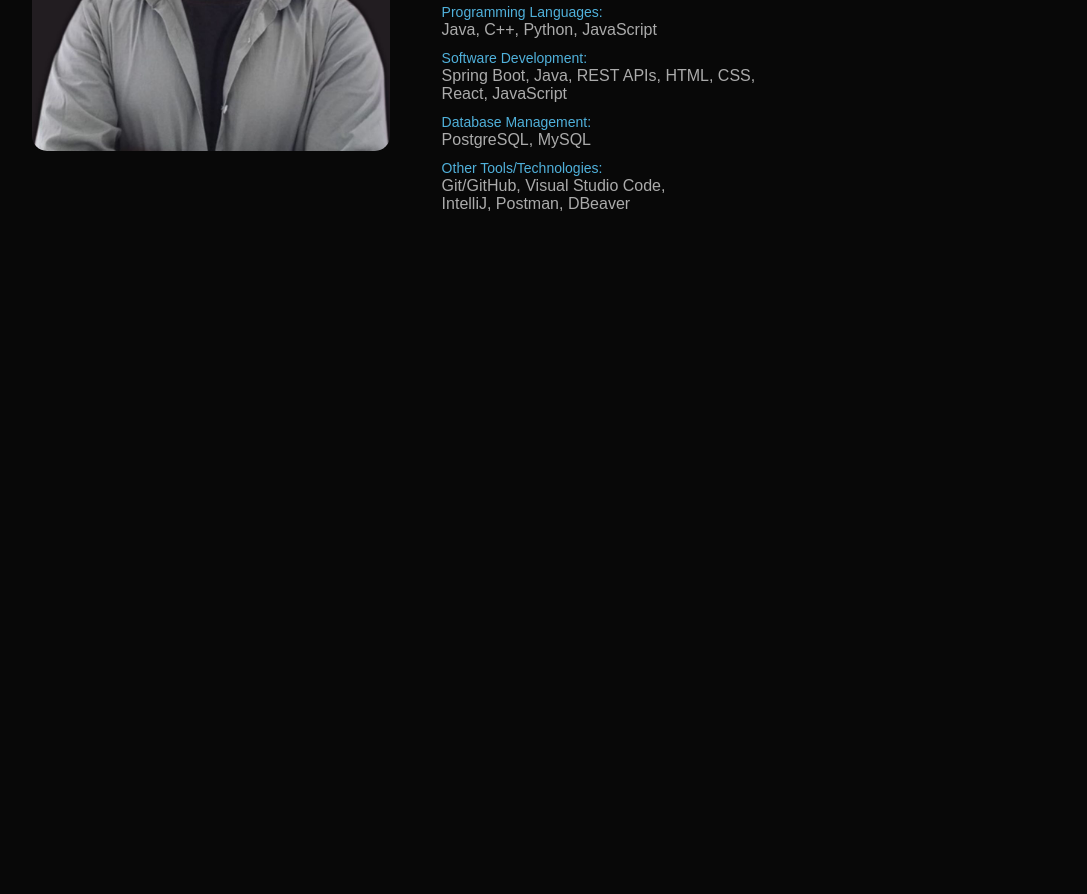
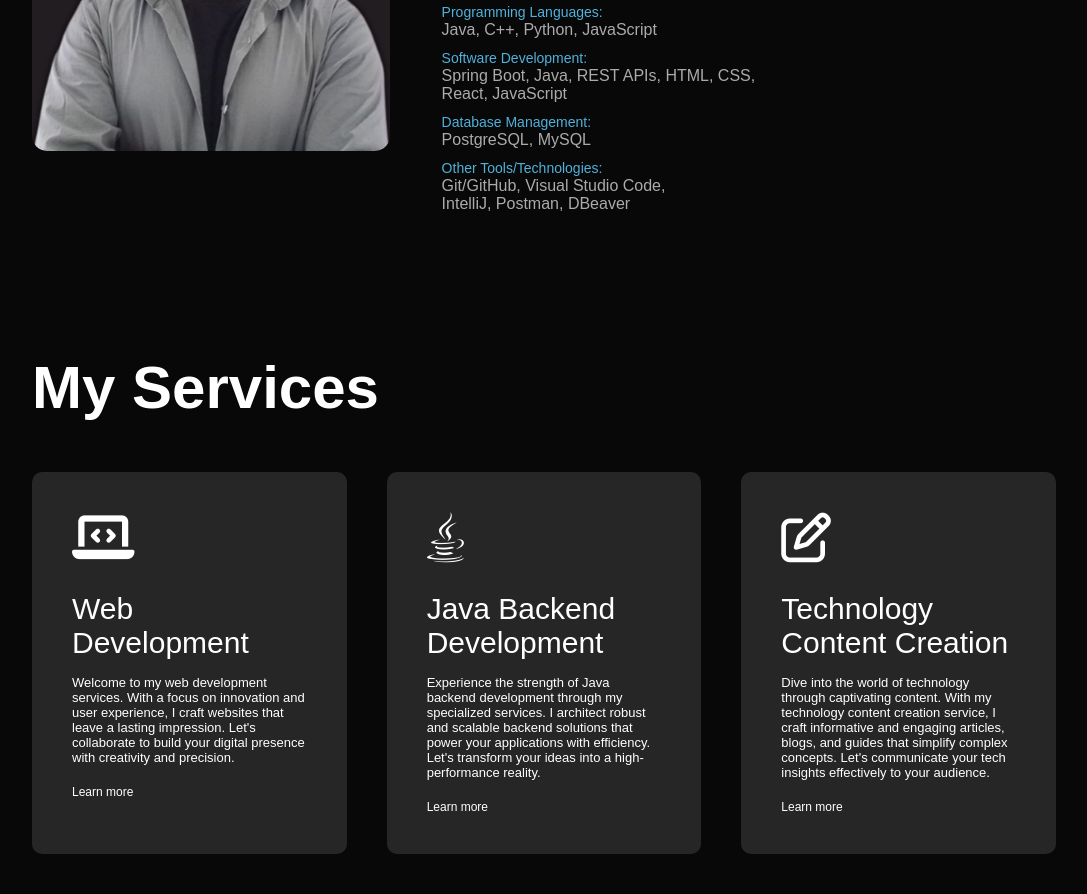
Before and after one commit to amrit12001703/personal-portfolio, a plain HTML site: page index.html in a window 1280 px wide. Shown: the part 1217-2111 px from the top of the page, without its empty margins (96-1183 px from the left). Before the commit the page ends 1530 px from the top, so only its background shows below. Drawn offline with Linux system fonts and the light colour scheme.

Commit message:
Adding Services Section

```diff
--- a/index.html
+++ b/index.html
@@ -7,6 +7,7 @@
     <title>Personal Portfolio</title>
     <!-- Connects CSS file to HTML -->
     <link rel="stylesheet" href="style.css">
+    <script src="https://kit.fontawesome.com/d28ce42356.js" crossorigin="anonymous"></script>
 </head>
 
 <body>
@@ -57,9 +58,12 @@
                     <div class="tab-contents active-tab" id="skills">
                         <ul>
                             <li><span>Programming Languages:</span><br>Java, C++, Python, JavaScript</li>
-                            <li><span>Software Development:</span><br>Spring Boot, Java, REST APIs, HTML, CSS, <br>React, JavaScript</li>
+                            <li><span>Software Development:</span><br>Spring Boot, Java, REST APIs, HTML, CSS,
+                                <br>React, JavaScript
+                            </li>
                             <li><span>Database Management:</span><br>PostgreSQL, MySQL</li>
-                            <li><span>Other Tools/Technologies:</span><br>Git/GitHub, Visual Studio Code, <br>IntelliJ, Postman, DBeaver</li>
+                            <li><span>Other Tools/Technologies:</span><br>Git/GitHub, Visual Studio Code, <br>IntelliJ,
+                                Postman, DBeaver</li>
                         </ul>
                     </div>
 
@@ -67,18 +71,23 @@
                         <ul>
                             <li><span>Oct 2022 - July 2023</span><br>Software Development Intern at Northern Arc Capital
                                 (Chennai, India)</li>
-                            <li><span>July 2022 - Sep 2022</span><br>Technology Program Analyst Summer Internship at Fiserv
+                            <li><span>July 2022 - Sep 2022</span><br>Technology Program Analyst Summer Internship at
+                                Fiserv
                                 (Chennai, India)</li>
-                            <li><span>July 2021 - June 2022</span><br>Technology Content Creator at GeeksforGeeks (Part Time)</li>
-                            <li><span>June 2021 - July 2021</span><br>Frontend Web Development (Summer Internship) at upGrad </li>
+                            <li><span>July 2021 - June 2022</span><br>Technology Content Creator at GeeksforGeeks (Part
+                                Time)</li>
+                            <li><span>June 2021 - July 2021</span><br>Frontend Web Development (Summer Internship) at
+                                upGrad </li>
                         </ul>
                     </div>
 
                     <div class="tab-contents" id="education">
                         <ul>
-                            <li><span>2023</span><br>B.Tech in Computer Science and Engineering at<br>Lovely Professional
+                            <li><span>2023</span><br>B.Tech in Computer Science and Engineering at<br>Lovely
+                                Professional
                                 University, Punjab</li>
-                            <li><span>2019</span><br>Polytechnic in Mechanical Engineering at<br>Sandip University (SBTE), Bihar</li>
+                            <li><span>2019</span><br>Polytechnic in Mechanical Engineering at<br>Sandip University
+                                (SBTE), Bihar</li>
                             <li><span>2016</span><br>10th<br>Jesus and Mary Academy (CBSE), Bihar</li>
                         </ul>
                     </div>
@@ -88,6 +97,38 @@
     </div>
 
     <!----------------------Services---------------------->
+    <div id="services">
+        <div class="container">
+            <h1 class="sub-title">My Services</h1>
+            <div class="services-list">
+                <div>
+                    <i class="fa-solid fa-laptop-code"></i>
+                    <h2>Web Development</h2>
+                    <p>Welcome to my web development services. With a focus on innovation and user experience, I craft
+                        websites that leave a lasting impression. Let's collaborate to build your digital presence with
+                        creativity and precision.</p>
+                    <a href="#">Learn more</a>
+                </div>
+                <div>
+                    <i class="fa-brands fa-java"></i>
+                    <h2>Java Backend Development</h2>
+                    <p>Experience the strength of Java backend development through my specialized services. I architect
+                        robust and scalable backend solutions that power your applications with efficiency. Let's
+                        transform your ideas into a high-performance reality.</p>
+                    <a href="#">Learn more</a>
+                </div>
+                <div>
+                    <i class="fa-regular fa-pen-to-square"></i>
+                    <h2>Technology Content Creation</h2>
+                    <p>Dive into the world of technology through captivating content. With my technology content
+                        creation service, I craft informative and engaging articles, blogs, and guides that simplify
+                        complex concepts. Let's communicate your tech insights effectively to your audience.</p>
+                    <a href="#">Learn more</a>
+                </div>
+
+            </div>
+        </div>
+    </div>
 
     <script>
         var tablinks = document.getElementsByClassName("tab-links");
--- a/style.css
+++ b/style.css
@@ -163,3 +163,47 @@ nav ul li a:hover::after{
 .tab-contents.active-tab{
     display: block;
 }
+
+/* ------------Service-------------- */
+#services{
+    padding: 30px 0;
+}
+.services-list{
+    display: grid;
+    grid-template-columns: repeat(auto-fit, minmax(250px,1fr));
+    grid-gap:40px;
+    margin-top: 50px;
+}
+
+.services-list div{
+    background-color: #262626;
+    padding: 40px;
+    font-size: 13px;
+    font-weight: 300;
+    border-radius: 10px;
+    transition: background 0.5s, transform 0.5s;
+}
+
+.services-list div i{
+    font-size: 50px;
+    margin-bottom: 30px;
+}
+
+.services-list div h2{
+    font-size: 30px;
+    font-weight: 500;
+    margin-bottom: 15px;
+}
+
+.services-list div a{
+    text-decoration: none;
+    color:#fff;
+    font-size: 12px;
+    margin-top: 20px;
+    display: inline-block;
+}
+
+.services-list div:hover{
+    background-color: #0599d8;
+    transform: translateY(-10px);
+}
```
